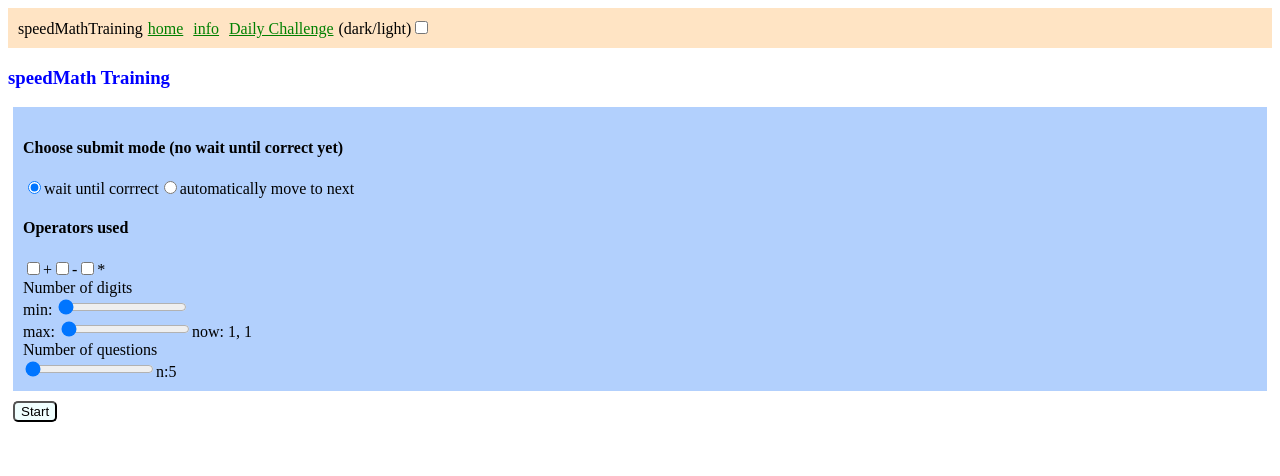
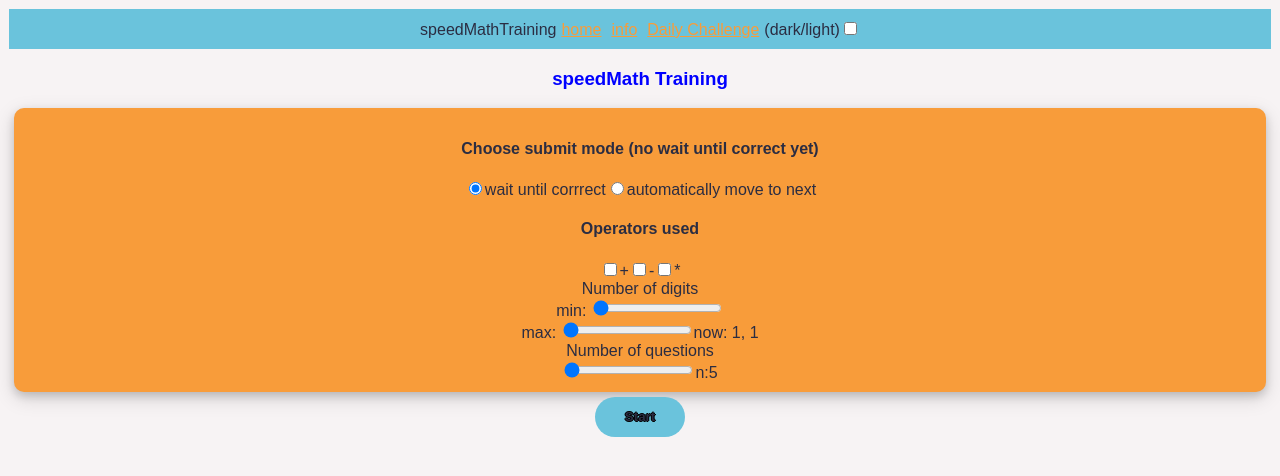
Before and after one commit to ViLP357/speedMathTraining, a React (Vite) app in the folder frontend/speedMathTrainingFrontend/: page / in a window 1280 px wide. Shown: the top 476 px of the page. Built offline with nearby package versions, Linux system fonts and the light colour scheme.

Commit message:
update UI

```diff
--- a/frontend/speedMathTrainingFrontend/src/App.tsx
+++ b/frontend/speedMathTrainingFrontend/src/App.tsx
@@ -2,6 +2,7 @@ import GamePage from './components/GamePage';
 import InfoPage from './components/InfoPage';
 import DailyChallenge from './components/DailyChallenge';
 import styles from './mystyle.module.css'
+import { useEffect, useState } from 'react';
 
 import {
   BrowserRouter as Router,
@@ -9,18 +10,22 @@ import {
 } from 'react-router-dom'
 
 const App = () => {
-  const padding = {
-    padding: 5,
-    color: "green"
-  }
+   const [theme, setTheme] = useState('light');
+
+  console.log(theme)
+
+  useEffect(() => {
+    document.body.className = theme
+  }, [theme])
  return (
+
     <Router>
       <div className= {styles.navigation}>
         speedMathTraining
-      <Link style = {padding} to="/">home</Link>
-      <Link  style = {padding}to="/info">info</Link>
-      <Link  style = {padding}to="/dailychallenge">Daily Challenge</Link>
-      (dark/light)<input type="checkbox"/>
+        <Link className= {styles.link} to="/">home</Link>
+        <Link className = {styles.link} to="/info">info</Link>
+        <Link className = {styles.link}to="/dailychallenge">Daily Challenge</Link>
+        (dark/light)<input type="checkbox" onClick={() => {setTheme((prev) => (prev === 'light' ? 'dark' : 'light'))}}/>
       </div>
 
       <Routes>
--- a/frontend/speedMathTrainingFrontend/src/components/GamePage.tsx
+++ b/frontend/speedMathTrainingFrontend/src/components/GamePage.tsx
@@ -57,11 +57,12 @@ const GamePage = () => {
   }
   const TestStyle = {
     color: (submitMode==1 ? "red": "blue")
+
   }
 
   if (!started) {
     return (
-      <div>
+      <div >
         <h3 style = {TestStyle}>{siteName}</h3>
 
       <div className={styles.preferencesArea}>
@@ -93,7 +94,7 @@ const GamePage = () => {
         n:{numberOfQuestions}
 
         </div>
-        <button className={styles.basicButton}onClick={startGame}> Start</button>
+        <button className={styles.startButton}onClick={startGame}> Start</button>
         <p>{errorMessage}</p>
       </div>
     )
--- a/frontend/speedMathTrainingFrontend/src/components/QuestionArea.tsx
+++ b/frontend/speedMathTrainingFrontend/src/components/QuestionArea.tsx
@@ -10,14 +10,9 @@ const nextQuestion =  (setQuestionNumber : React.Dispatch<React.SetStateAction<n
   setQuestionNumber(questionNumber + 1)
 }
 const randomNumber = (dec: number) => {
-  //console.log("dec" + dec)
   let num = Math.random()*8.5+1;
-  //console.log("gener" + num)
   num = Number(num.toFixed(dec-1))
-  //console.log("round " + num)
-  //num = Math.floor(num)
   num = num * Math.pow(10, dec-1)
-  //console.log("done " + num)
   return Math.floor(num)
 }
 
@@ -100,3 +95,4 @@ const QuestionArea = ({acceptedOperators, setStarted, digits, numberOfQuestions}
 
 export default QuestionArea
  //
+  //
--- a/frontend/speedMathTrainingFrontend/src/index.css
+++ b/frontend/speedMathTrainingFrontend/src/index.css
@@ -1,7 +1,29 @@
-.body {
+body {
     background-color: #dadada;
-    color: rgb(22, 22, 22);
-    padding: 40px;
+    color: rgb(19, 17, 17);
+    padding: 1px;
     font-family: Arial;
     text-align: center;
 }
+
+body.light {
+  background-color: #f7f3f4;
+  color: #2b2d42;
+  --text-color: #2b2d42;
+  --card-bg: #c7a8a8;
+  --blue: #6ac3dc;
+  --lime-green: #e1fc88;
+  --orange: #f89c3a;
+  --shadow-color: rgba(0, 0, 0, 0.15);
+}
+
+body.dark {
+  background-color: #2b2d42;
+  color: #f7f3f4;
+  --text-color: #f7f3f4;
+  --card-bg: #222222;
+  --blue: #39b1d1;
+  --lime-green: #d6fb61;
+   --orange: #f6850C;
+   --shadow-color: rgba(255, 255, 255, 0.15);
+}
--- a/frontend/speedMathTrainingFrontend/src/mystyle.module.css
+++ b/frontend/speedMathTrainingFrontend/src/mystyle.module.css
@@ -1,8 +1,3 @@
-.area {
-    color: "red";
-    background-color: #f01010;
-
-}
 
 .bigblue {
   color: DodgerBlue;
@@ -22,14 +17,38 @@
     padding: 5px;
     margin:10px;
 }
-.basicButton {
-    margin: 5px;
-    border-radius: 5px;
-    background-color: azure;
-    cursor: pointer
+button {
+  padding: 12.5px 30px;
+  border: 0;
+  border-radius: 100px;
+  background-color: var(--blue);
+  color: var(--text-color);
+  font-weight: Bold;
+  transition: all 0.5s;
+  -webkit-transition: all 0.5s;
+ text-shadow: -1px 0 black, 0 1px black, 1px 0 black, 0 -1px black;
 }
+.link {
+    padding: 5px;
+    color: var(--orange)
+}
+
+.startButton:hover {
+  background-color: #6fc5ff;
+  box-shadow: 0 0 20px #6fc5ff50;
+  transform: scale(1.1);
+}
+
+.startButton:active {
+  background-color: #3d94cf;
+  transition: all 0.25s;
+  -webkit-transition: all 0.25s;
+  box-shadow: none;
+  transform: scale(0.98);
+}
+
 .navigation {
-    background-color: bisque;
+    background-color: var(--blue);
     padding: 10px;
 
 }
@@ -44,7 +63,10 @@
     width: fit-content;
 }
 .preferencesArea {
-    background-color: #b2d0fd;
+    background-color: var(--orange);
     padding: 10px;
-    margin: 5px
+    margin: 5px;
+    border-radius: 10px;
+    box-shadow: 5px 3px 3px var(--shadow-color);
+     box-shadow: 0 4px 8px 0 var(--shadow-color), 0 6px 20px 0 var(--shadow-color);
 }
```
Lines whose indentation alone changed are shown as unchanged.
